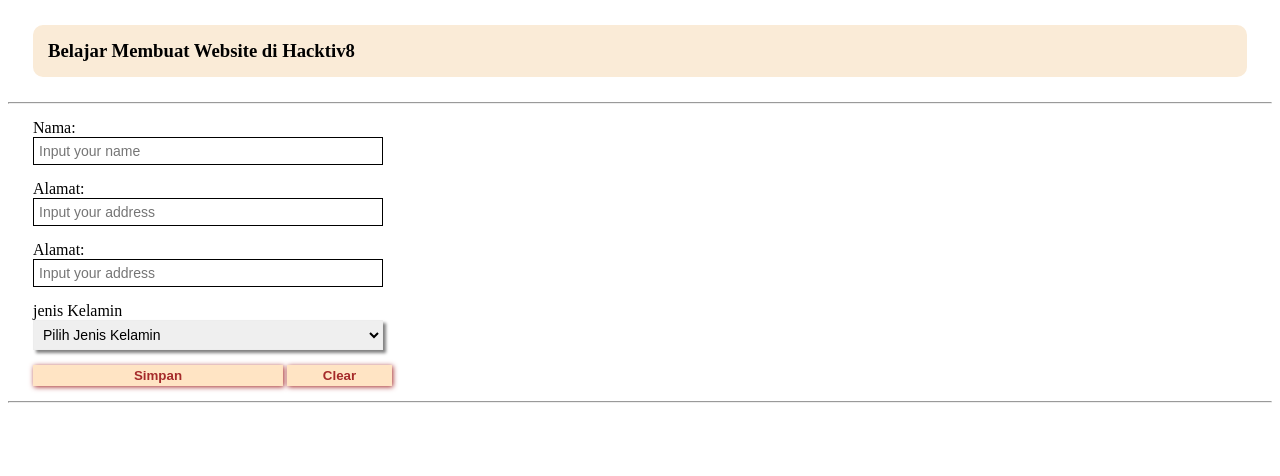
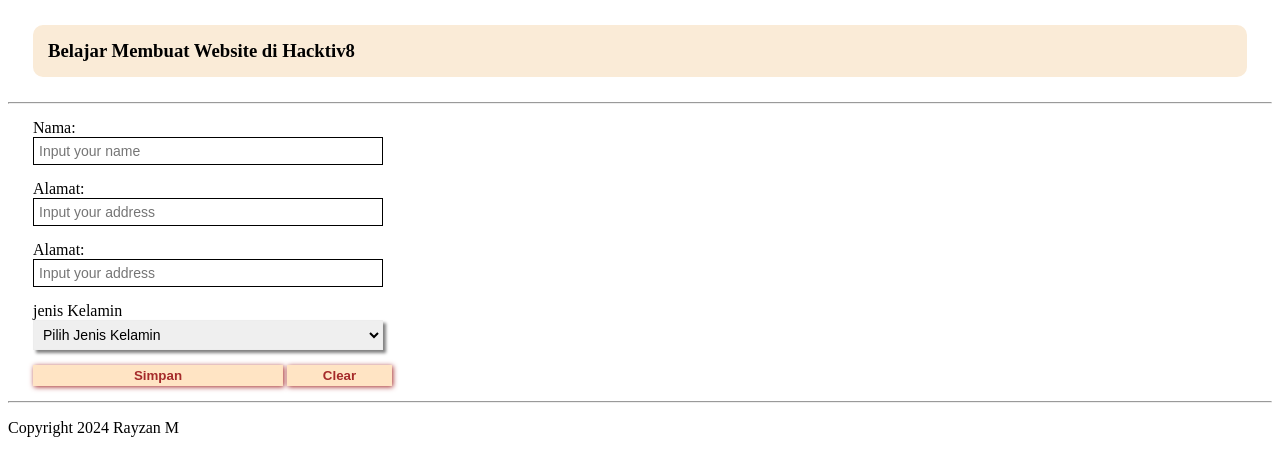
Before and after one commit to Zan-Mhmmdr/RayzanPortfolioSesi07, a plain HTML site: page index.html in a window 1280 px wide. Drawn offline with Linux system fonts and the light colour scheme.

Commit message:
Update Super baru

```diff
--- a/index.html
+++ b/index.html
@@ -105,6 +105,7 @@
         </div>
         <hr>
     </form>
+    <span>Copyright 2024 Rayzan M</span>
     <script>
         let judul = document.getElementById('judul')
 
```
